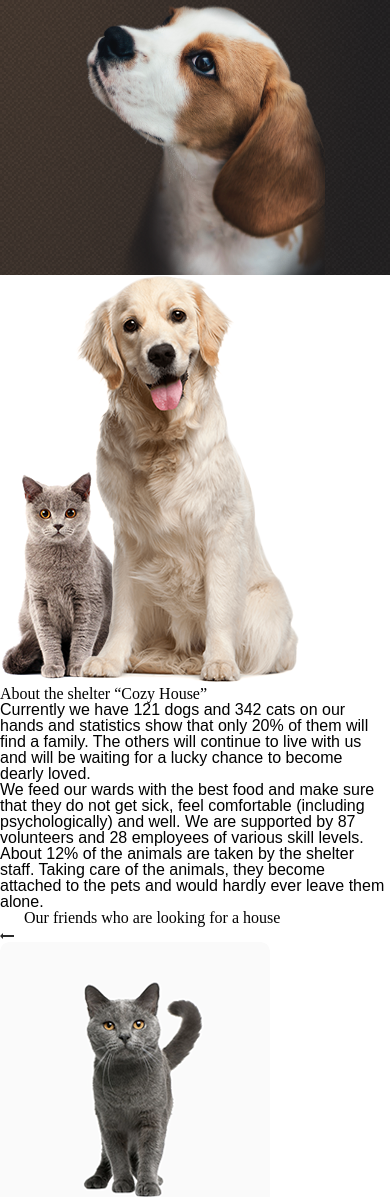
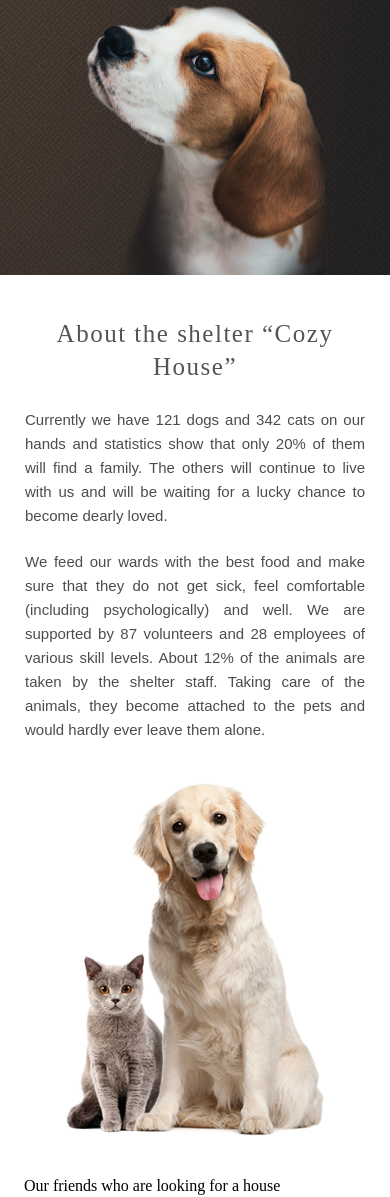
Before and after one commit to Rozhkow/bench__2layout, a website: page src/main.html in a window 390 px wide. Shown: the part 528-1725 px from the top of the page. Drawn offline with nearby package versions, Linux system fonts and the light colour scheme; files that its build step writes are made by us from their sources; files whose address does not match are found by name.

Commit message:
feat: second  screen was rewritten into scss + responsive on laptops and phones

```diff
--- a/src/main.html
+++ b/src/main.html
@@ -74,35 +74,31 @@
             <!-- Intro end  -->
             <!-- Info start  -->
             <section class="info">
-                <div class="wrapper info__wrap">
-                    <div class="info__img">
-                        <img
-                            src="./img/about-pets.svg"
-                            alt="About the shelter “Cozy House”"
-                            class="info__about-pets"
-                        />
-                    </div>
+                <div class="info__wrapper">
+                    <div class="info__img"></div>
                     <div class="info__content">
-                        <h2 class="info__content-title">
+                        <h2 class="content-title info__content-title">
                             About the shelter “Cozy House”
                         </h2>
-                        <p class="info__content-desc">
-                            Currently we have 121 dogs and 342 cats on our hands
-                            and statistics show that only 20% of them will find
-                            a family. The others will continue to live with us
-                            and will be waiting for a lucky chance to become
-                            dearly loved.
-                        </p>
-                        <p class="info__content-desc">
-                            We feed our wards with the best food and make sure
-                            that they do not get sick, feel comfortable
-                            (including psychologically) and well. We are
-                            supported by 87 volunteers and 28 employees of
-                            various skill levels. About 12% of the animals are
-                            taken by the shelter staff. Taking care of the
-                            animals, they become attached to the pets and would
-                            hardly ever leave them alone.
-                        </p>
+                        <div class="desc info__content-desc">
+                            <p class="desc__p">
+                                Currently we have 121 dogs and 342 cats on our
+                                hands and statistics show that only 20% of them
+                                will find a family. The others will continue to
+                                live with us and will be waiting for a lucky
+                                chance to become dearly loved.
+                            </p>
+                            <p class="desc__p">
+                                We feed our wards with the best food and make
+                                sure that they do not get sick, feel comfortable
+                                (including psychologically) and well. We are
+                                supported by 87 volunteers and 28 employees of
+                                various skill levels. About 12% of the animals
+                                are taken by the shelter staff. Taking care of
+                                the animals, they become attached to the pets
+                                and would hardly ever leave them alone.
+                            </p>
+                        </div>
                     </div>
                 </div>
             </section>
--- /dev/null
+++ b/src/scss/components/_content-title.scss
@@ -0,0 +1,22 @@
+.content-title {
+    @include georgia-normal();
+    font-size: 35px;
+    line-height: 132%;
+    letter-spacing: 0.06em;
+    color: $color-title-dark;
+
+    @include respond-to(phones) {
+        font-size: 25px;
+        letter-spacing: 0.06em;
+        text-align: center;
+    }
+}
+
+.info .content-title {
+    margin-bottom: 25px;
+    max-width: 370px;
+    @include respond-to(phones) {
+        margin-left: auto;
+        margin-right: auto;
+    }
+}
--- /dev/null
+++ b/src/scss/components/_desc.scss
@@ -0,0 +1,6 @@
+.desc {
+    &__p {
+        @include paragraph-1();
+        color: $text-on-dark-bg;
+    }
+}
--- /dev/null
+++ b/src/scss/components/_info.scss
@@ -0,0 +1,68 @@
+.info__wrapper {
+    max-width: 1200px;
+    margin: auto;
+    display: flex;
+    justify-content: center;
+    align-items: center;
+    padding: 80px 0 100px;
+
+    @include respond-to(laptops) {
+        flex-direction: column-reverse;
+    }
+
+    @include respond-to(phones) {
+        padding: 42px 25px;
+    }
+}
+
+.info__img {
+    min-width: 300px;
+    height: 408px;
+    background-image: url("./img/about-pets.png");
+    background-size: contain;
+    background-repeat: no-repeat;
+    background-position: center;
+    margin-right: 120px;
+
+    @include respond-to(laptops) {
+        margin-right: 0;
+    }
+
+    @include respond-to(phones) {
+        width: 260px;
+        height: 353px;
+    }
+}
+
+.info__content {
+    @include respond-to(laptops) {
+        margin-bottom: 80px;
+    }
+
+    @include respond-to(phones) {
+        margin-bottom: 41px;
+    }
+}
+
+.info__content-desc {
+    max-width: 430px;
+
+    @include respond-to(phones) {
+        margin-left: auto;
+        margin-right: auto;
+        max-width: none;
+    }
+
+    .desc__p {
+        margin-bottom: 25px;
+        color: $text-on-light-bg;
+        &:last-child {
+            margin-bottom: 0;
+        }
+
+        @include respond-to(phones) {
+            text-align: justify;
+            margin-bottom: 22px;
+        }
+    }
+}
--- a/src/scss/main.scss
+++ b/src/scss/main.scss
@@ -11,3 +11,6 @@
 @import "components/menu";
 @import "components/intro";
 @import "components/button-link";
+@import "components/info";
+@import "components/content-title";
+@import "components/desc";
```
Also changed, not shown: dist/img/about-pets.png (added), dist/img/about-pets.svg (deleted), dist/img/start-screen-puppy.svg (deleted), dist/main.html, dist/main.min.css, src/assets/img/about-pets.png (added), src/assets/img/about-pets.svg (deleted).
